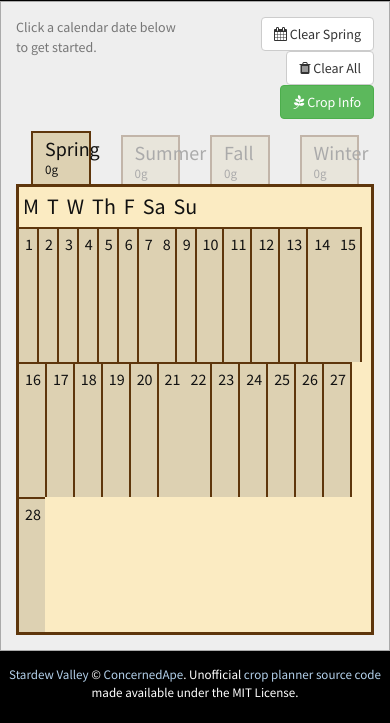
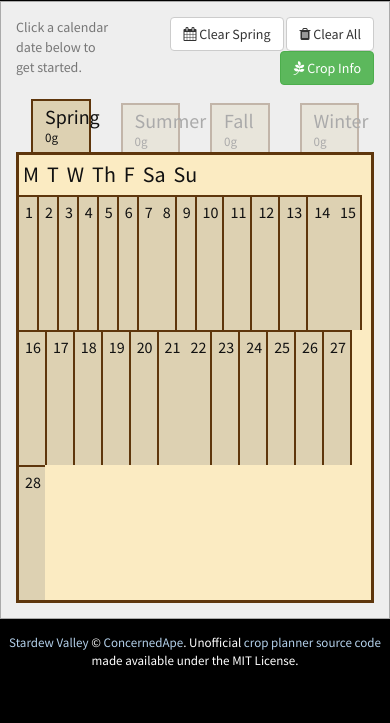
Before and after one commit to TheRotze/crop_planner, a plain HTML site: page index.html in a window 390 px wide. Shown: the part 121-844 px from the top of the page. Drawn offline with nearby package versions, Linux system fonts and the light colour scheme; files whose address does not match are found by name.

Commit message:
Update index.html

```diff
--- a/index.html
+++ b/index.html
@@ -33,10 +33,10 @@
 		<div ng-show="self.loaded" ng-cloak>
 			<!-- [TOP_MENU] -->
 			<nav id="top_menu" class="row">
-				<div class="col-xs-6">
+				<div class="col-xs-4">
 					<p class="text-muted">Click a calendar date below to get started.</p>
 				</div>
-				<div class="col-xs-6 text-right">
+				<div class="col-xs-8 text-right">
 					<button class="btn btn-default" ng-click="self.clear_season(self.cseason)"><i class="fa fa-calendar"></i> Clear {{self.cseason.name}}</button>
 					<button class="btn btn-default" ng-click="self.clear_all()"><i class="fa fa-trash"></i> Clear All</button>
 					<button class="btn btn-success" ng-click="self.open_crop_info()"><i class="fa fa-pagelines"></i> Crop Info</button>
```
